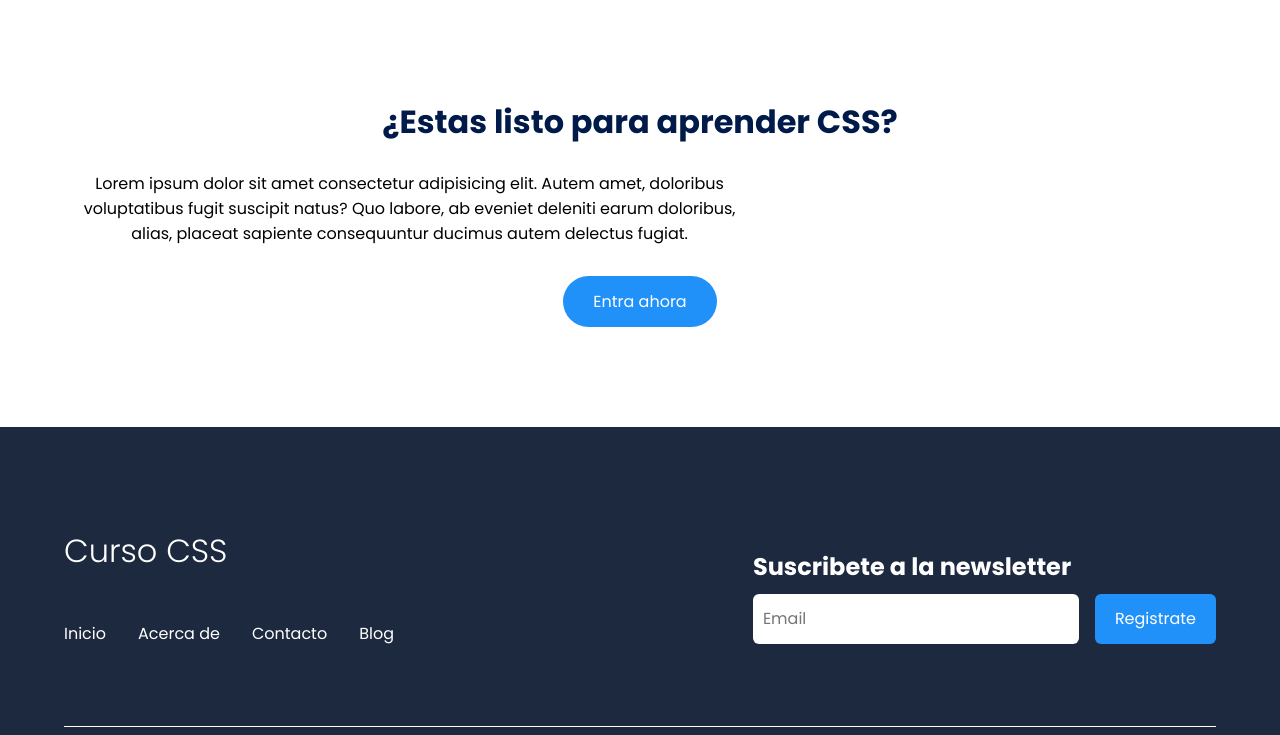
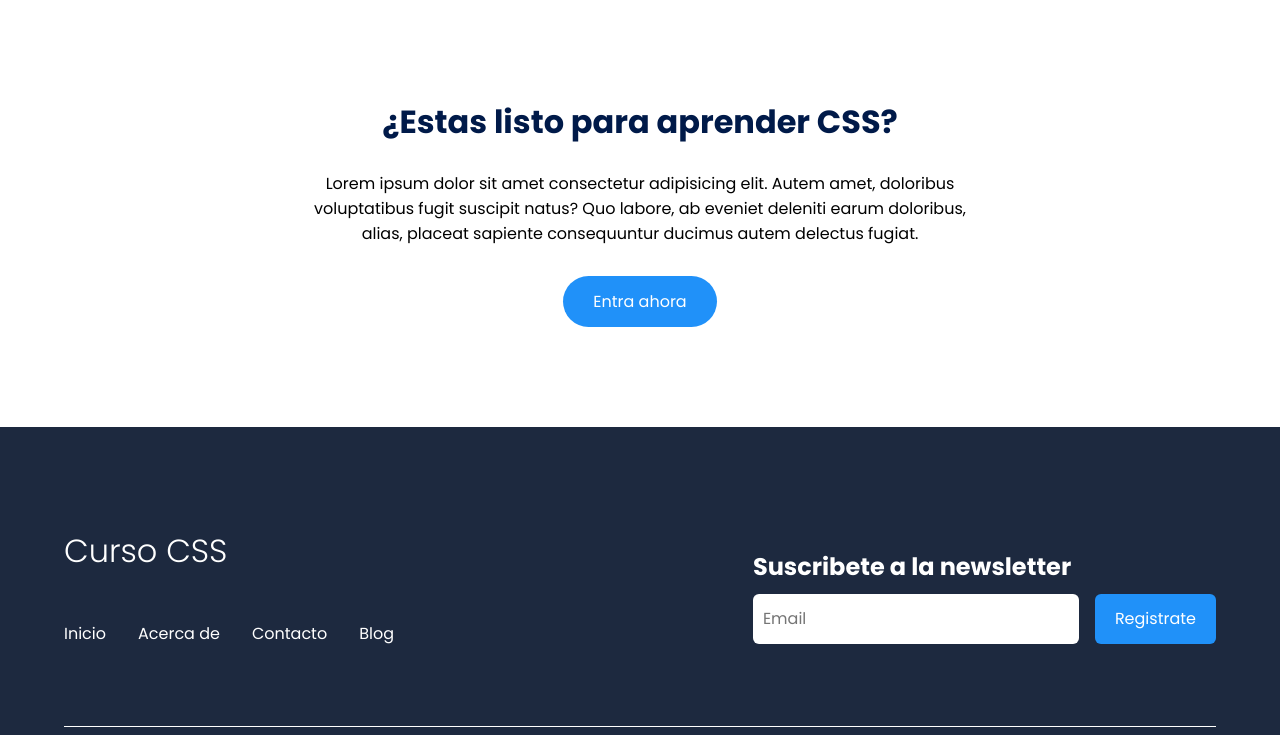
Before and after one commit to JCxNICO/JCxNICO.github.io, a plain HTML site: page index.html in a window 1280 px wide. Shown: the part 3745-4480 px from the top of the page. Drawn offline with Linux system fonts and the light colour scheme.

Commit message:
error corregido

```diff
--- a/css/estilos1.css
+++ b/css/estilos1.css
@@ -377,6 +377,11 @@ body{
     display: block;
 }
 
+.questions_offer{
+    display: grid;
+    place-items: center;
+}
+
 .questions_copy{
     width: 60%;
     margin-bottom: 30px;
```
Also changed, not shown: index.html (line endings or trailing spaces).
